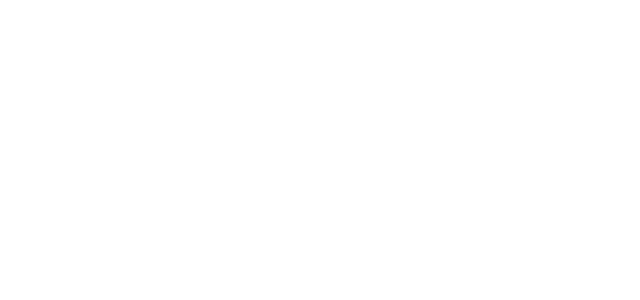
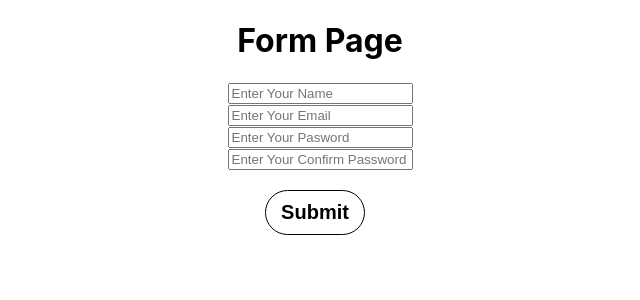
Before and after one commit to DakhaniUsman/awdiz-react-2, a React (Create React App) app in the folder my-app/: page /formpage in a window 1280 px wide. Before the commit this address had no page. Shown: the top 300 px of the page, without its empty margins (320-960 px from the left). Built offline with nearby package versions, Linux system fonts and the light colour scheme.

Commit message:
⚡REACT⚡

```diff
--- a/my-app/src/App.jsx
+++ b/my-app/src/App.jsx
@@ -1,4 +1,4 @@
-import { Route, Routes } from 'react-router-dom';
+import { Form, Route, Routes } from 'react-router-dom';
 import './App.css';
 import Home from './components/Home';
 import Login from './components/Login';
@@ -11,6 +11,7 @@
 import Props from './components/Day-04/Props';
 import Todo from './components/Day-04/ToDo';
 import NewTodo from './components/Day-04/NewTodo';
+import FormPage from './components/Day-05/FormPage';
 
 function App() {
   const [counter,setCounter] = useState(0);
@@ -28,6 +29,7 @@
         <Route path='/props' element={<Props counter={counter} setCounter={setCounter}/>} />
         <Route path="/todo" element={<Todo /> } />
         <Route path="/newtodo" element={<NewTodo /> } />
+        <Route path='/formpage' element={<FormPage />} />
       </Routes>
     </div>
   );
--- /dev/null
+++ b/my-app/src/components/Day-05/FormPage.jsx
@@ -0,0 +1,70 @@
+import { useState } from "react";
+
+const FormPage = () => {
+  const [data, setData] = useState([{
+    username : "",
+    useremail : "",
+    userpassword : "",
+    userconfirmpassword : ""
+  }]);
+
+  console.log(data);
+
+  const handleChange = (event) => {
+    console.log(event.target.value, event.target.name)
+    setData({...data,[event.target.name] : event.target.value });
+  };
+
+  const handleClick = (event) => {
+    event.preventDefault();
+
+    data.map((userdata)=> console.log(userdata))
+  }
+
+  return (
+    <div>
+      <h1>Form Page</h1>
+
+      <div className="form-container">
+        <form>
+          <label htmlFor="name"></label>
+          <input
+            type="text"
+            name="username"
+            id="name"
+            placeholder="Enter Your Name"
+            onChange={handleChange}
+          />
+          <br />
+          <input
+            type="email"
+            name="useremail"
+            id="email"
+            placeholder="Enter Your Email"
+            onChange={handleChange}
+          />
+          <br />
+          <input
+            type="password"
+            name="userpassword"
+            id="password"
+            placeholder="Enter Your Pasword"
+            onChange={handleChange}
+          />
+          <br />
+          <input
+            type="password"
+            name="userconfirmpassword"
+            id="userconfirmpassword"
+            placeholder="Enter Your Confirm Password"
+            onChange={handleChange}
+          />
+          <br />
+          <button className="btn" onClick={handleClick}>Submit</button>
+        </form>
+      </div>
+    </div>
+  );
+};
+
+export default FormPage;
--- a/my-app/src/components/Home.jsx
+++ b/my-app/src/components/Home.jsx
@@ -22,6 +22,7 @@
         <button className="btn" onClick={()=> router("/use-params")}>Use Params Page</button>
         <button className="btn" onClick={()=> router("/props")}>Props Page</button>
         <button className="btn" onClick={()=> router("/todo")}>ToDo</button>
+        <button className="btn" onClick={()=> router("/formpage")}>Form Page</button>
     </div>
 )
 
```
